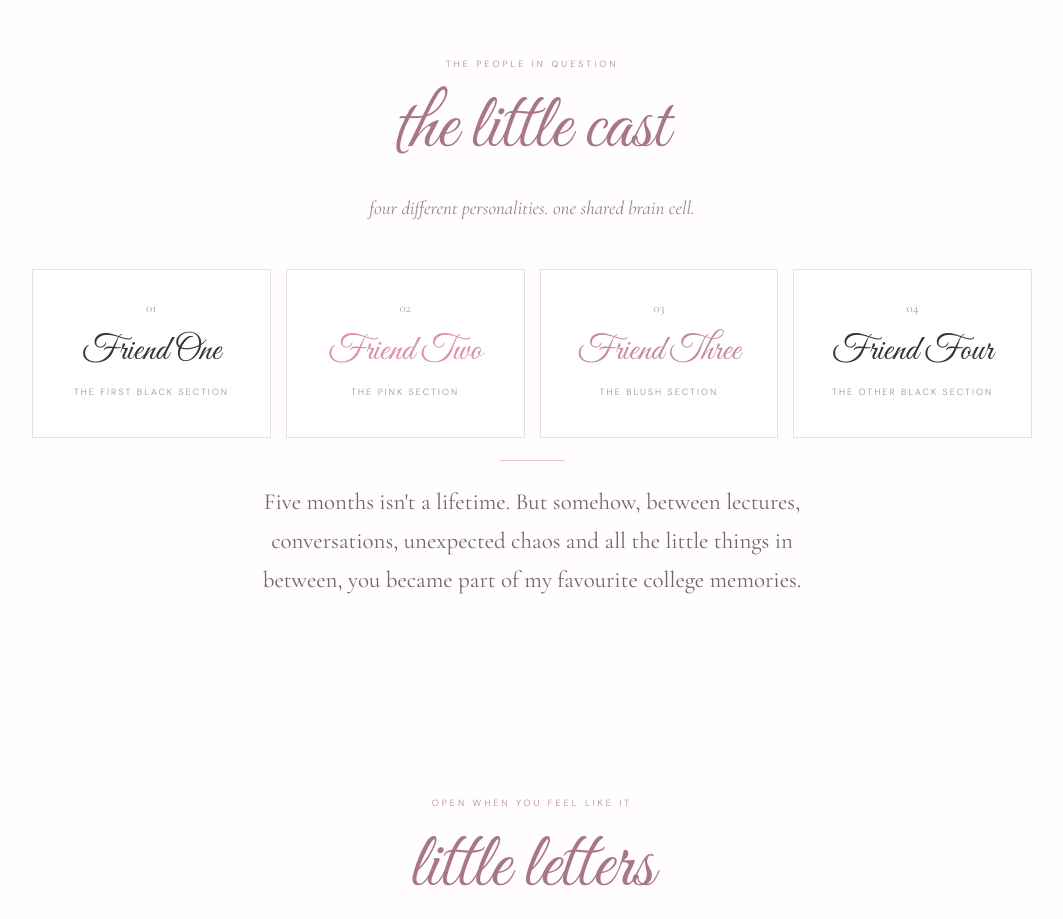
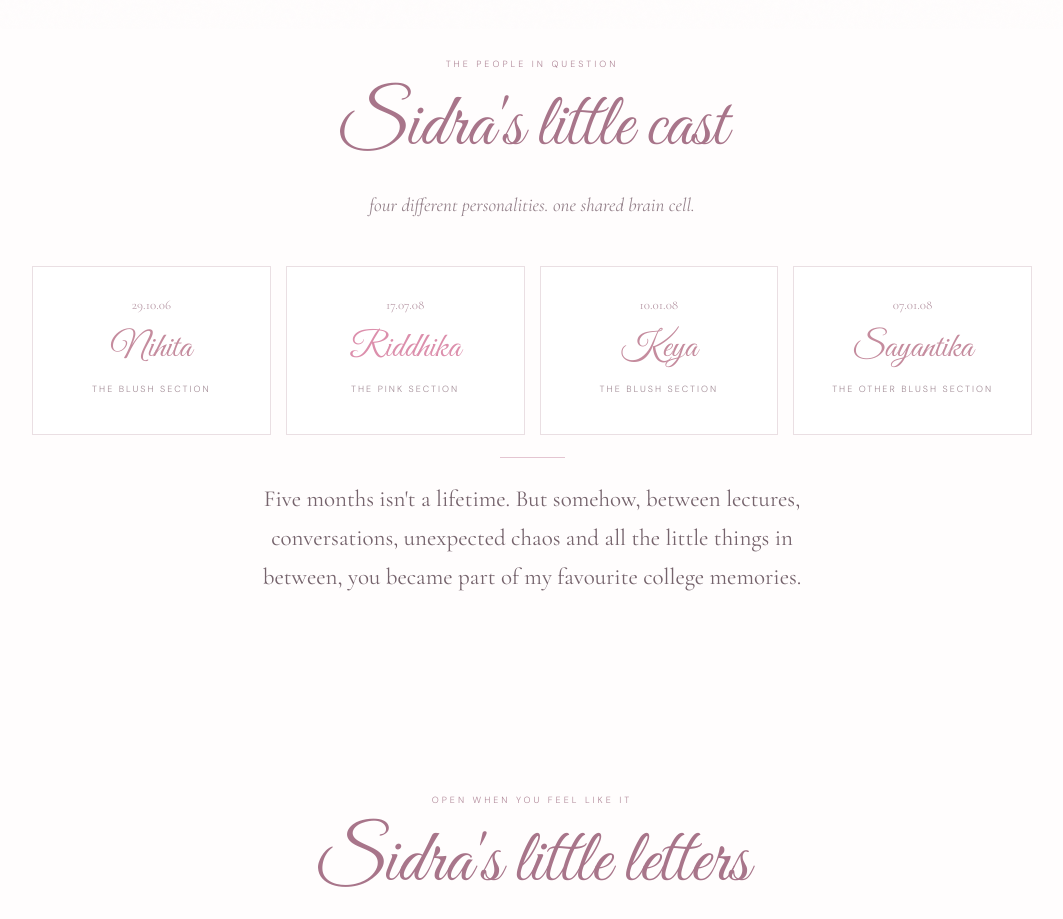
Before and after one commit to sidrxshraf/nihitakeyasidrariddhikasayantika, a plain HTML site: page index.html in a window 1280 px wide. Shown: the part 771-1690 px from the top of the page, without its empty margins (108-1171 px from the left). Drawn offline with nearby package versions, Linux system fonts and the light colour scheme.

Commit message:
Update index.html

```diff
--- a/index.html
+++ b/index.html
@@ -4,7 +4,7 @@
 <head>
 <meta charset="UTF-8">
 <meta name="viewport" content="width=device-width, initial-scale=1.0">
-<title>for the four ♡</title>
+<title>Sidra's little world ♡</title>
 
 <link rel="preconnect" href="https://fonts.googleapis.com">
 <link href="https://fonts.googleapis.com/css2?family=Cormorant+Garamond:ital,wght@0,400;0,500;0,600;1,400;1,500;1,600&family=Great+Vibes&family=DM+Sans:wght@300;400;500;600&display=swap" rel="stylesheet">
@@ -23,7 +23,6 @@
 }
 
 * { box-sizing: border-box; }
-
 html { scroll-behavior: smooth; }
 
 body {
@@ -36,11 +35,8 @@ body {
 }
 
 button, input { font: inherit; }
-
 button { cursor: pointer; }
-
 a { color: inherit; text-decoration: none; }
-
 ::selection { background: #f3d6e1; }
 
 .grain {
@@ -150,7 +146,7 @@ nav a:hover { color: #c47e9a; }
 
 .section-heading h2 {
   font-family: var(--script);
-  font-size: clamp(48px, 8vw, 78px);
+  font-size: clamp(45px, 8vw, 75px);
   font-weight: 400;
   margin: 8px 0;
   color: #a8758a;
@@ -543,6 +539,7 @@ footer p {
 
 <nav>
   <a href="#beginning">beginning</a>
+  <a href="#friends">the cast</a>
   <a href="#letters">letters</a>
   <a href="#quiz">the exam</a>
   <a href="#games">play</a>
@@ -557,15 +554,15 @@ footer p {
   <span class="hero-star" style="bottom:22%;left:25%;animation-delay:2s">✳</span>
 
   <div class="tiny-label">a little something for you four</div>
-  <h1 class="hero-script">for the four ♡</h1>
-  <p class="hero-sub">five months, approximately a million incidents, and four people who made the beginning rather lovely.</p>
+  <h1 class="hero-script">Sidra's little world ♡</h1>
+  <p class="hero-sub">a little corner of the internet for four people who made my first five months rather lovely.</p>
   <div class="hero-note">made with an unreasonable amount of affection</div>
 </header>
 
-<section class="section reveal">
+<section class="section reveal" id="friends">
   <div class="section-heading">
     <small>the people in question</small>
-    <h2>the little cast</h2>
+    <h2>Sidra's little cast</h2>
     <p>four different personalities. one shared brain cell.</p>
   </div>
 
@@ -580,7 +577,7 @@ footer p {
 <section class="section reveal" id="letters">
   <div class="section-heading">
     <small>open when you feel like it</small>
-    <h2>little letters</h2>
+    <h2>Sidra's little letters</h2>
     <p>one for each of you. no peeking at someone else's.</p>
   </div>
   <div class="letters-grid" id="letters-grid"></div>
@@ -589,7 +586,7 @@ footer p {
 <section class="section reveal" id="quiz">
   <div class="section-heading">
     <small>an academically questionable assessment</small>
-    <h2>the lore examination</h2>
+    <h2>Sidra's lore examination</h2>
     <p>you were there. surely you remember.</p>
   </div>
 
@@ -607,7 +604,7 @@ footer p {
 <section class="section reveal" id="games">
   <div class="section-heading">
     <small>important matters</small>
-    <h2>the fun department</h2>
+    <h2>Sidra's fun department</h2>
     <p>absolutely no academic value whatsoever.</p>
   </div>
 
@@ -650,7 +647,7 @@ footer p {
 <section class="section reveal" id="bingo">
   <div class="section-heading">
     <small>five months of questionable decisions</small>
-    <h2>friendship bingo</h2>
+    <h2>Sidra's friendship bingo</h2>
     <p>tap each square if it has happened. no lying.</p>
   </div>
   <div class="bingo" id="bingo-board"></div>
@@ -663,7 +660,7 @@ footer p {
 <section class="section reveal" id="awards">
   <div class="section-heading">
     <small>the academy recognises excellence</small>
-    <h2>the friendship awards</h2>
+    <h2>Sidra's friendship awards</h2>
     <p>the results are final. probably.</p>
   </div>
   <div class="awards-grid" id="awards-grid"></div>
@@ -672,7 +669,7 @@ footer p {
 <section class="section reveal" id="capsule">
   <div class="section-heading">
     <small>for the people we'll be later</small>
-    <h2>the time capsule</h2>
+    <h2>Sidra's time capsule</h2>
     <p>leave a message for the end of the academic year.</p>
   </div>
   <div class="capsule">
@@ -686,41 +683,45 @@ footer p {
 </section>
 
 <footer>
-  <div class="script">to be continued...</div>
+  <div class="script">with love, Sidra ♡</div>
   <p>five months down. so much more nonsense to go.</p>
   <div style="font-size:18px;margin-top:20px">♡ ✧ ♡</div>
 </footer>
 
 <script>
-/* ==================================================
-   PERSONALISE YOUR WEBSITE HERE
-   Replace the sample names, messages and memories.
-================================================== */
+/* ==============================================
+   PERSONAL DETAILS
+   Edit letters, memories and questions here.
+============================================== */
 
 const friends = [
   {
-    name: "Friend One",
-    colour: "black",
-    label: "the first black section",
-    letter: "Dear Friend One,\n\n[Write your personal letter here. Mention a memory, something you appreciate, and one thing that makes them unmistakably them.]\n\nWith love, me ♡"
+    name: "Nihita",
+    birthday: "29.10.06",
+    colour: "blush",
+    label: "the blush section",
+    letter: "Dear Nihita,\n\n[Write your personal letter here. Mention a memory, something you appreciate, and one thing that makes you unmistakably you.]\n\nWith love, Sidra ♡"
   },
   {
-    name: "Friend Two",
+    name: "Riddhika",
+    birthday: "17.07.08",
     colour: "pink",
     label: "the pink section",
-    letter: "Dear Friend Two,\n\n[Write your personal letter here. Add your favourite inside joke or a moment you shared.]\n\nWith love, me ♡"
+    letter: "Dear Riddhika,\n\n[Write your personal letter here. Add your favourite inside joke or a moment you shared.]\n\nWith love, Sidra ♡"
   },
   {
-    name: "Friend Three",
+    name: "Keya",
+    birthday: "10.01.08",
     colour: "blush",
     label: "the blush section",
-    letter: "Dear Friend Three,\n\n[Write your personal letter here. Make it personal, specific and a little silly.]\n\nWith love, me ♡"
+    letter: "Dear Keya,\n\n[Write your personal letter here. Make it personal, specific and a little silly.]\n\nWith love, Sidra ♡"
   },
   {
-    name: "Friend Four",
-    colour: "black",
-    label: "the other black section",
-    letter: "Dear Friend Four,\n\n[Write your personal letter here. Tell them what you hope the next few months bring.]\n\nWith love, me ♡"
+    name: "Sayantika",
+    birthday: "07.01.08",
+    colour: "blush",
+    label: "the other blush section",
+    letter: "Dear Sayantika,\n\n[Write your personal letter here. Tell them what you hope the next few months bring.]\n\nWith love, Sidra ♡"
   }
 ];
 
@@ -733,7 +734,7 @@ const quizQuestions = [
   },
   {
     question: "Who is most likely to start laughing at the worst possible moment?",
-    options: ["Friend One", "Friend Two", "Friend Three", "Friend Four"],
+    options: ["Nihita", "Riddhika", "Keya", "Sayantika"],
     answer: 1,
     feedback: "A very important piece of evidence."
   },
@@ -801,17 +802,17 @@ const bingoItems = [
 ];
 
 const awards = [
-  ["CEO of Chaos", "Friend One"],
-  ["Most Likely to Disappear", "Friend Two"],
-  ["Professional Comedian", "Friend Three"],
-  ["Main Character Energy", "Friend Four"],
+  ["CEO of Chaos", "Nihita"],
+  ["Most Likely to Disappear", "Riddhika"],
+  ["Professional Comedian", "Keya"],
+  ["Main Character Energy", "Sayantika"],
   ["The Group's Survival Instinct", "All five of us"],
-  ["Most Likely to Say 'I'm Serious'", "Friend One"]
+  ["Most Likely to Say 'I'm Serious'", "Sidra"]
 ];
 
-/* ==================================================
-   WEBSITE INTERACTIONS
-================================================== */
+/* ==============================================
+   FRIEND CARDS AND LETTERS
+============================================== */
 
 const friendsGrid = document.getElementById("friends-grid");
 const lettersGrid = document.getElementById("letters-grid");
@@ -820,7 +821,7 @@ friends.forEach((friend, index) => {
   const card = document.createElement("div");
   card.className = `friend ${friend.colour}`;
   card.innerHTML = `
-    <div class="number">0${index+1}</div>
+    <div class="number">${friend.birthday}</div>
     <h3>${friend.name}</h3>
     <p>${friend.label}</p>
   `;
@@ -844,7 +845,9 @@ function toggleLetter(index) {
   box.textContent = isOpen ? friends[index].letter : "";
 }
 
-/* QUIZ */
+/* ==============================================
+   QUIZ
+============================================== */
 
 let currentQuestion = 0;
 let score = 0;
@@ -860,10 +863,13 @@ function startQuiz() {
 function showQuestion() {
   answered = false;
   const q = quizQuestions[currentQuestion];
+
   document.getElementById("quiz-count").textContent =
     `question ${String(currentQuestion+1).padStart(2,"0")} / ${quizQuestions.length}`;
+
   document.getElementById("quiz-bar").style.width =
     `${(currentQuestion / quizQuestions.length) * 100}%`;
+
   document.getElementById("quiz-question").textContent = q.question;
   document.getElementById("quiz-feedback").textContent = "";
   document.getElementById("quiz-next").style.display = "none";
@@ -881,6 +887,7 @@ function showQuestion() {
 
 function selectAnswer(index, button) {
   if (answered) return;
+
   answered = true;
   const q = quizQuestions[currentQuestion];
   const buttons = document.querySelectorAll("#quiz-options button");
@@ -890,7 +897,8 @@ function selectAnswer(index, button) {
   if (index === q.answer) {
     score++;
     button.classList.add("correct");
-    document.getElementById("quiz-feedback").textContent = "Correct. You have been paying attention ♡";
+    document.getElementById("quiz-feedback").textContent =
+      "Correct. You have been paying attention ♡";
   } else {
     button.classList.add("wrong");
     buttons[q.answer].classList.add("correct");
@@ -899,19 +907,27 @@ function selectAnswer(index, button) {
 
   document.getElementById("quiz-next").style.display = "inline-block";
   document.getElementById("quiz-next").textContent =
-    currentQuestion === quizQuestions.length - 1 ? "see my results ♡" : "next question →";
+    currentQuestion === quizQuestions.length - 1
+      ? "see my results ♡"
+      : "next question →";
 }
 
 function nextQuestion() {
   currentQuestion++;
+
   if (currentQuestion >= quizQuestions.length) {
     document.getElementById("quiz-question").textContent =
       `You scored ${score} / ${quizQuestions.length}`;
+
     document.getElementById("quiz-options").innerHTML = "";
+
     document.getElementById("quiz-feedback").textContent =
-      score === 5 ? "A certified group historian. We respect you." :
-      score >= 3 ? "Not bad. Your memory is functioning." :
-      "Were you even there? We need to talk.";
+      score === 5
+        ? "A certified group historian. We respect you."
+        : score >= 3
+          ? "Not bad. Your memory is functioning."
+          : "Were you even there? We need to talk.";
+
     document.getElementById("quiz-next").style.display = "none";
     document.getElementById("quiz-start").style.display = "inline-block";
     document.getElementById("quiz-start").textContent = "retake the examination";
@@ -921,46 +937,51 @@ function nextQuestion() {
   }
 }
 
-/* FORTUNE */
+/* ==============================================
+   FORTUNE AND WHEEL
+============================================== */
 
 function fortune() {
   const result = fortunes[Math.floor(Math.random() * fortunes.length)];
   document.getElementById("fortune-result").textContent = result;
 }
 
-/* WHEEL */
-
 let rotation = 0;
 
 function spinWheel() {
   rotation += 1440 + Math.floor(Math.random() * 360);
   document.getElementById("wheel").style.transform = `rotate(${rotation}deg)`;
+
   const result = wheelPrompts[Math.floor(Math.random() * wheelPrompts.length)];
   document.getElementById("wheel-result").textContent = result;
 }
 
-/* MEMORY MACHINE */
+/* ==============================================
+   MEMORY MACHINE AND WHO WAS IT
+============================================== */
 
 function randomMemory() {
   const result = memories[Math.floor(Math.random() * memories.length)];
   document.getElementById("memory-result").textContent = result;
 }
 
-/* WHO WAS IT */
-
 function whoWasIt() {
   const person = friends[Math.floor(Math.random() * friends.length)].name;
+
   const options = [
     `${person}. We all know it was them.`,
     `The evidence points towards ${person}.`,
     `${person} has been named in the investigation.`,
     `No further questions. It was ${person}.`
   ];
+
   document.getElementById("who-result").textContent =
     options[Math.floor(Math.random() * options.length)];
 }
 
-/* BINGO */
+/* ==============================================
+   FRIENDSHIP BINGO
+============================================== */
 
 const bingoBoard = document.getElementById("bingo-board");
 let marked = new Set();
@@ -969,6 +990,7 @@ bingoItems.forEach((item, index) => {
   const cell = document.createElement("button");
   cell.className = "bingo-cell";
   cell.textContent = item;
+
   cell.onclick = () => {
     if (marked.has(index)) {
       marked.delete(index);
@@ -977,25 +999,32 @@ bingoItems.forEach((item, index) => {
       marked.add(index);
       cell.classList.add("marked");
     }
+
     document.getElementById("bingo-count").textContent =
       `${marked.size} / 9 completed`;
+
     if (marked.size === 9) {
       document.getElementById("bingo-count").textContent =
         "BINGO. You people need supervision. ♡";
     }
   };
+
   bingoBoard.appendChild(cell);
 });
 
 function resetBingo() {
   marked.clear();
+
   document.querySelectorAll(".bingo-cell").forEach(cell => {
     cell.classList.remove("marked");
   });
+
   document.getElementById("bingo-count").textContent = "0 / 9 completed";
 }
 
-/* AWARDS */
+/* ==============================================
+   FRIENDSHIP AWARDS
+============================================== */
 
 const awardsGrid = document.getElementById("awards-grid");
 
@@ -1006,30 +1035,38 @@ awards.forEach(([award, winner]) => {
   awardsGrid.appendChild(item);
 });
 
-/* TIME CAPSULE */
+/* ==============================================
+   TIME CAPSULE
+============================================== */
 
 function saveCapsule() {
   const message = document.getElementById("capsule-message").value.trim();
+  const status = document.getElementById("capsule-status");
+
   if (!message) {
-    document.getElementById("capsule-status").textContent =
-      "You need to write something first, darling.";
+    status.textContent = "You need to write something first.";
     return;
   }
+
   try {
     localStorage.setItem("friendshipTimeCapsule", message);
-    document.getElementById("capsule-status").textContent =
+    status.textContent =
       "Sealed. Your future selves have a letter waiting. ♡";
   } catch {
-    document.getElementById("capsule-status").textContent =
+    status.textContent =
       "Your browser couldn't save this message. Copy it somewhere safe!";
   }
 }
 
-/* REVEAL ON SCROLL */
+/* ==============================================
+   SCROLL ANIMATIONS
+============================================== */
 
 const observer = new IntersectionObserver(entries => {
   entries.forEach(entry => {
-    if (entry.isIntersecting) entry.target.classList.add("visible");
+    if (entry.isIntersecting) {
+      entry.target.classList.add("visible");
+    }
   });
 }, { threshold: .1 });
 
```
